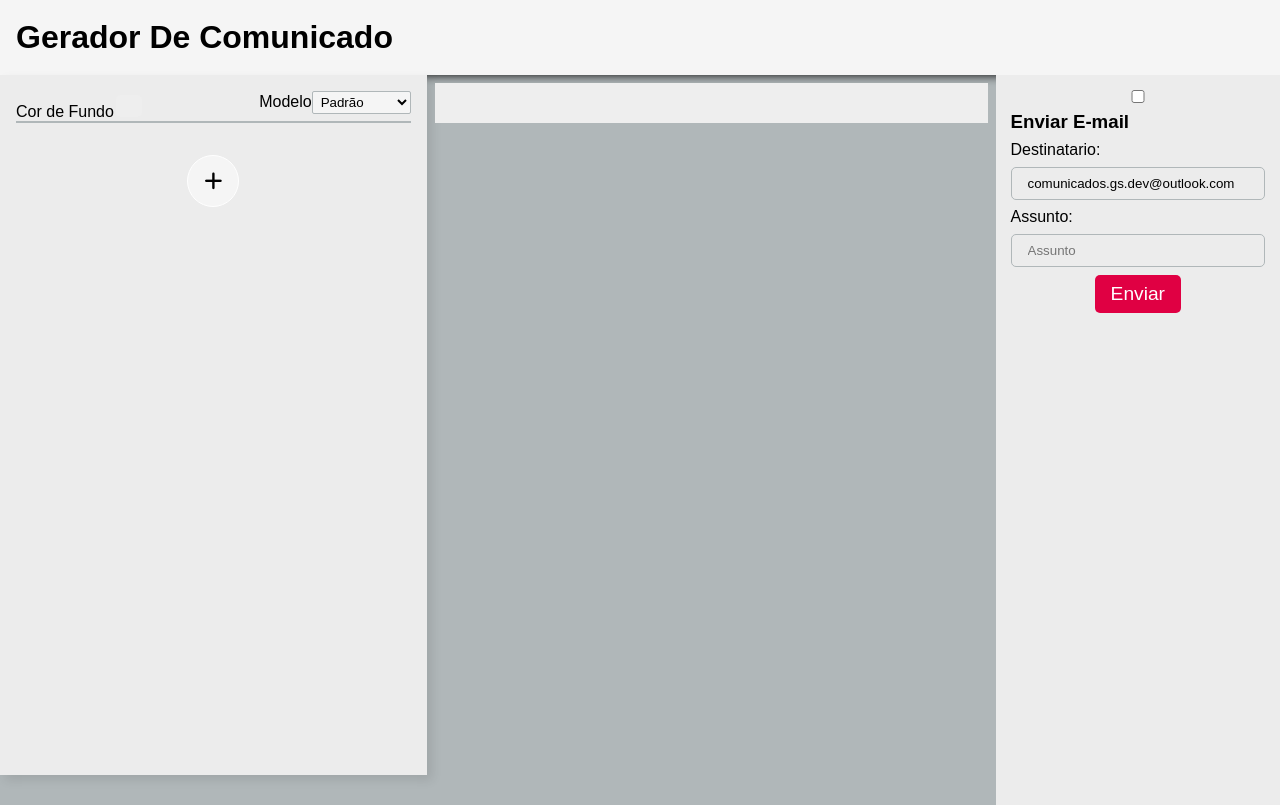
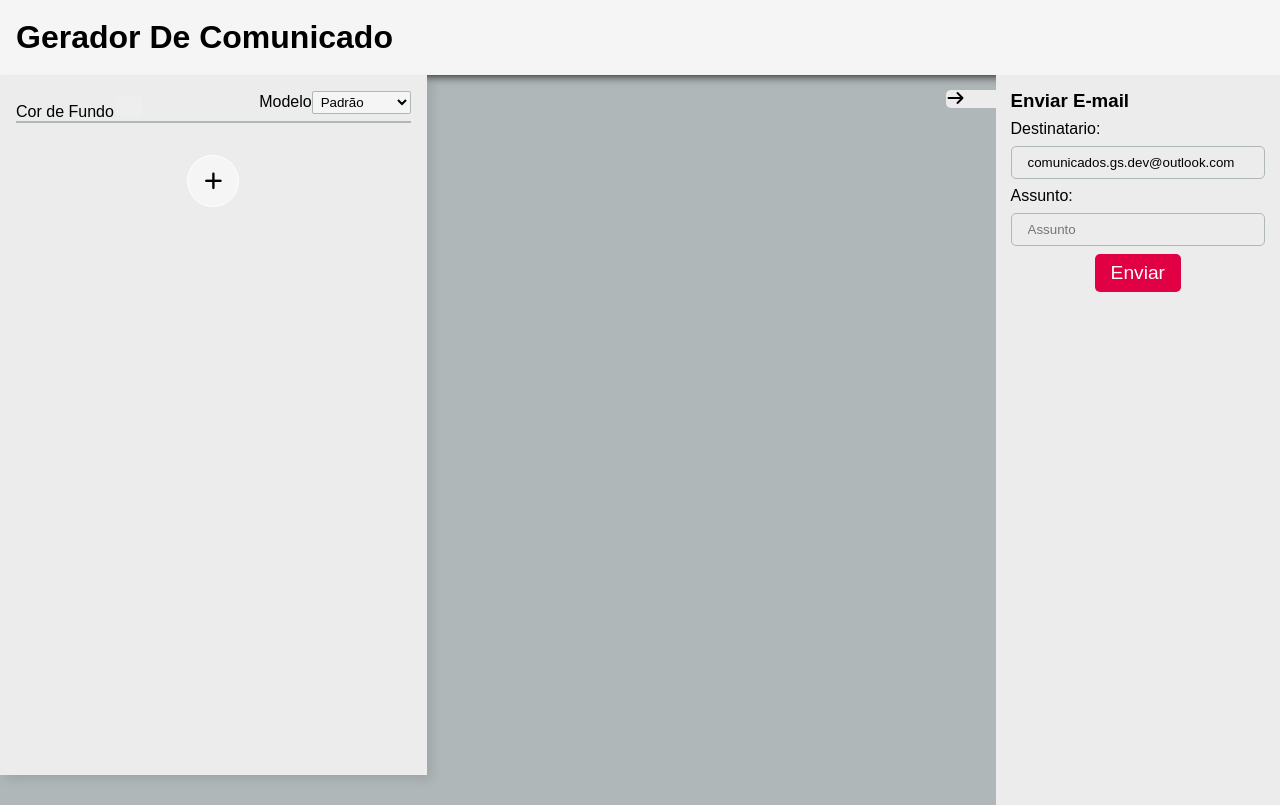
Before and after one commit to GabrielSantos15/gerador_de_email_marketing, a React (Vite) app: page / in a window 1280 px wide. Built offline with nearby package versions, Linux system fonts and the light colour scheme.

Commit message:
adicionando compatibilidade com gif

```diff
--- a/src/App.css
+++ b/src/App.css
@@ -1,4 +1,5 @@
 body {
+  overflow: hidden;
   background-color: var(--cor1);
   color: var(--corTxt);
   font-family: system-ui, -apple-system, BlinkMacSystemFont, 'Segoe UI', Roboto, Oxygen, Ubuntu, Cantarell, 'Open Sans', 'Helvetica Neue', sans-serif;
--- a/src/Components/FormularioDeCriacao/index.jsx
+++ b/src/Components/FormularioDeCriacao/index.jsx
@@ -108,7 +108,7 @@ export default function FormularioCriacao({
       <div style="font-family: system-ui, Helvetica, sans-serif; ${tamplateGerador(
         templateEmail
       )}; max-width: 800px; margin: auto;">
-        <div style="background-color: ${colorBg}; padding:20px">
+        <div style="background-color: ${colorBg};">
           ${conteudoHtml}
         </div>
       </div>
--- a/src/Components/FormularioEnvio/formulario-envio.estilos.css
+++ b/src/Components/FormularioEnvio/formulario-envio.estilos.css
@@ -1,3 +1,19 @@
+#formularioEnvioCloseLabel{
+    left: -50px;
+    position: absolute;
+    background-color: var(--cor2);
+    width: 50px;
+
+    border-radius: 5px 0  0 5px;
+}
+
+#formularioEnvioClose{
+    display: none;
+}
 .formulario-envio{
-
+    position: relative;
+    transition: .5s ease-in;
 }
+.formulario-envio:has(#formularioEnvioClose:checked){
+    transform: translate(100%);
+}
--- a/src/Components/FormularioEnvio/index.jsx
+++ b/src/Components/FormularioEnvio/index.jsx
@@ -23,7 +23,8 @@ export default function FormularioEnvio({ html, imagens }) {
 
   return (
     <form className="formulario-envio">
-      <input type="checkbox" name="" id="" />
+      <label htmlFor="formularioEnvioClose" id="formularioEnvioCloseLabel"> <i class="fa-solid fa-arrow-right"></i> </label>
+      <input type="checkbox" name="" id="formularioEnvioClose" />
       <h3>Enviar E-mail</h3>
       <CampoForms>
         <Label htmlFor="destinatárioInput">Destinatario:</Label>
```
Also changed, not shown: src/Components/EditorImagem/index.jsx (+2 -5 lines), src/Components/HtmlPrevil/index.jsx (+1 -1 lines), 1 other file (tests, documents, lock files or other folders).
